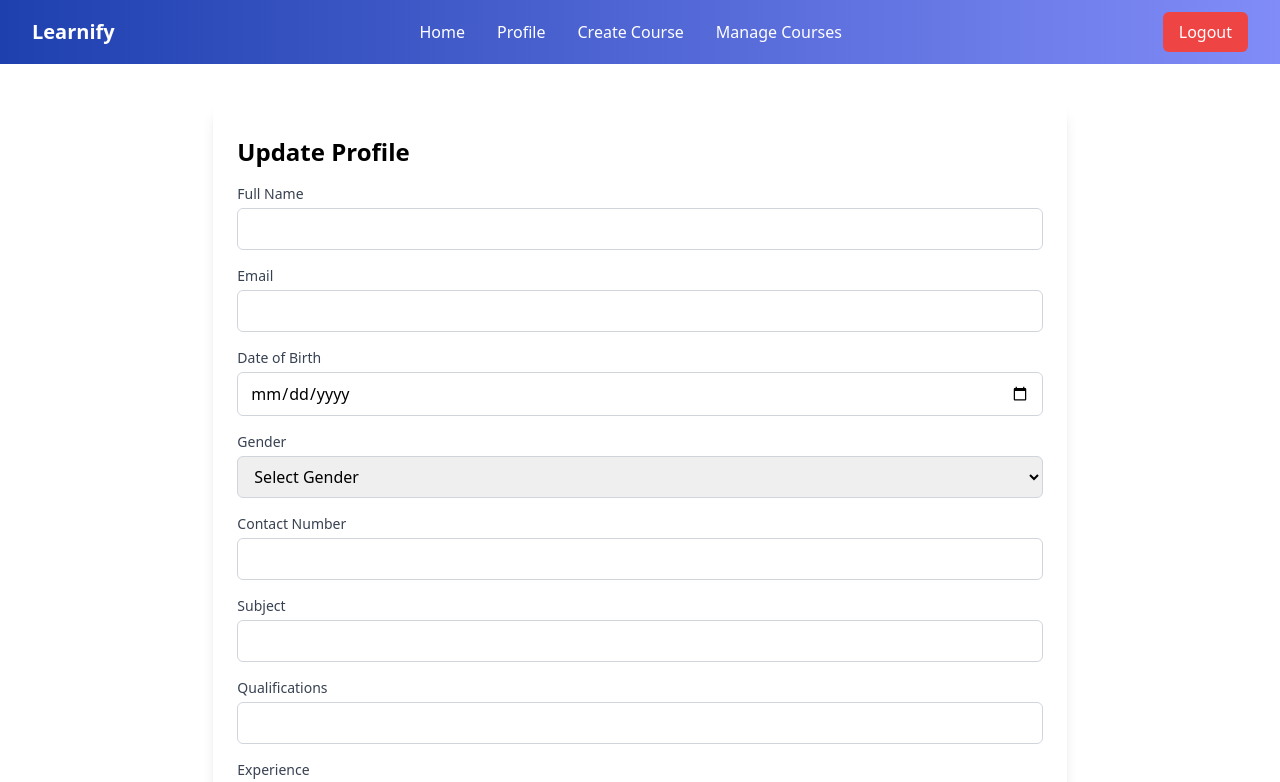
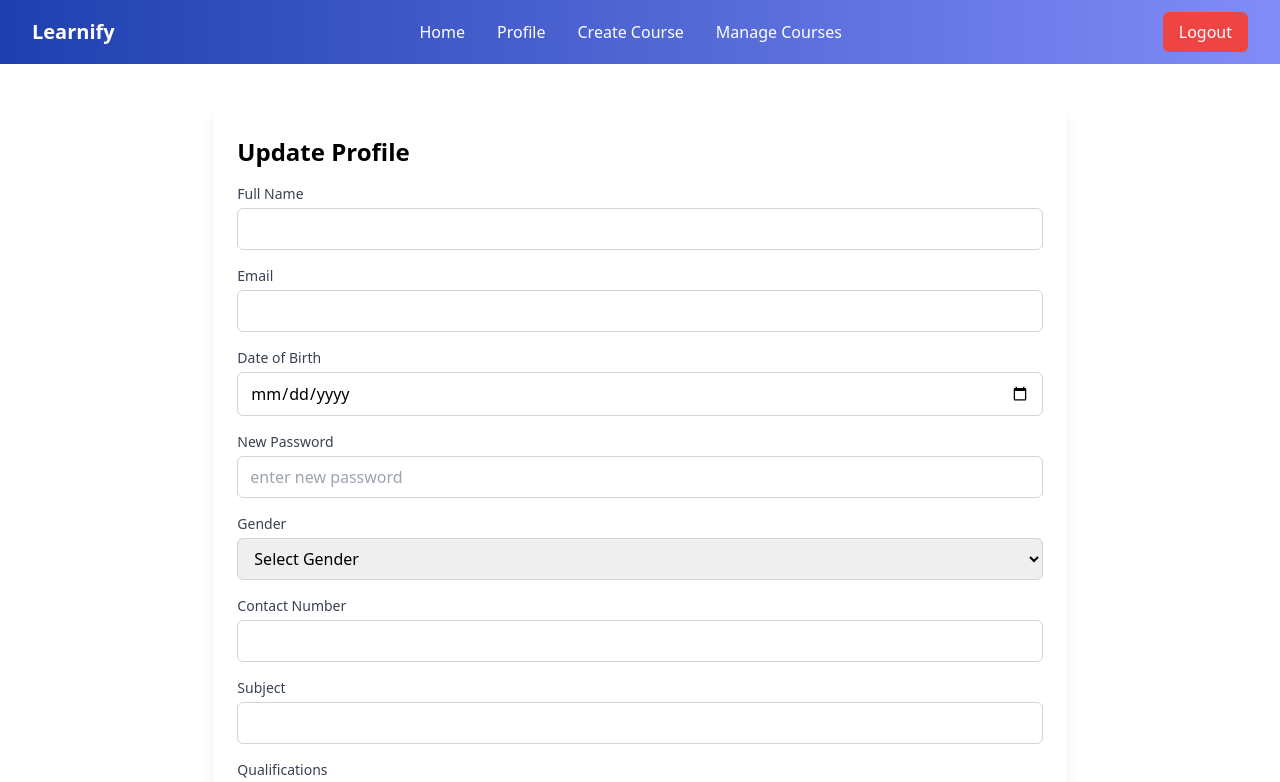
Before and after one commit to akashmapari9175/LMS-final-year, a React (Vite) app in the folder lms/frontend/: page /update-instructor-profile in a window 1280 px wide. Shown: the top 782 px of the page. Built offline with nearby package versions, Linux system fonts and the light colour scheme.

Commit message:
update instractor password

```diff
--- a/lms/frontend/src/pages/Instructor/Instructor_Profile.jsx
+++ b/lms/frontend/src/pages/Instructor/Instructor_Profile.jsx
@@ -23,7 +23,7 @@ const Instructor_Profile = () => {
           },
         }
       );
-
+      console.log(response.data);
       setInstructorData(response.data);
     } catch (error) {
       console.log("Error fetching instructor data:", error.message);
@@ -68,6 +68,16 @@ const Instructor_Profile = () => {
                   <strong>Email:</strong> {instructorData.email}
                 </p>
                 <p className="text-lg">
+                  <strong>Password:</strong>
+                  <button
+                    type="button"
+                    className="text-white bg-gradient-to-r from-blue-500 via-blue-600 to-blue-700 hover:bg-gradient-to-br focus:ring-4 focus:outline-none focus:ring-blue-300 dark:focus:ring-blue-800 font-medium rounded-lg text-sm px-5 py-2.5 text-center me-2 mb-2 ml-4"
+                    onClick={handleUpdateProfile}
+                  >
+                    Update Password
+                  </button>
+                </p>
+                <p className="text-lg">
                   <strong>Contact Number:</strong>{" "}
                   {instructorData.contactNumber}
                 </p>
--- a/lms/frontend/src/pages/Instructor/UpdateInstructorProfile.jsx
+++ b/lms/frontend/src/pages/Instructor/UpdateInstructorProfile.jsx
@@ -10,6 +10,7 @@ const UpdateInstructorProfile = () => {
     email: "",
     dob: "",
     gender: "",
+    password: "",
     contactNumber: "",
     subject: "",
     qualifications: "",
@@ -42,6 +43,7 @@ const UpdateInstructorProfile = () => {
         email: instructorData.email,
         dob: instructorData.dob,
         gender: instructorData.gender,
+        password: instructorData.password,
         contactNumber: instructorData.contactNumber,
         subject: instructorData.subject,
         qualifications: instructorData.qualifications,
@@ -149,6 +151,23 @@ const UpdateInstructorProfile = () => {
                   id="dob"
                   name="dob"
                   value={formData.dob}
+                  onChange={handleChange}
+                  className="mt-1 px-3 py-2 border border-gray-300 rounded-md w-full focus:outline-none focus:ring-blue-500 focus:border-blue-500"
+                />
+              </div>
+              <div className="mb-4">
+                <label
+                  htmlFor="newPassword"
+                  className="block text-sm font-medium text-gray-700"
+                >
+                  New Password
+                </label>
+                <input
+                  type="text"
+                  id="newPassword"
+                  name="password"
+                  placeholder="enter new password"
+                  // value={formData.password}
                   onChange={handleChange}
                   className="mt-1 px-3 py-2 border border-gray-300 rounded-md w-full focus:outline-none focus:ring-blue-500 focus:border-blue-500"
                 />
```
Also changed, not shown: 1 other file (tests, documents, lock files or other folders).
